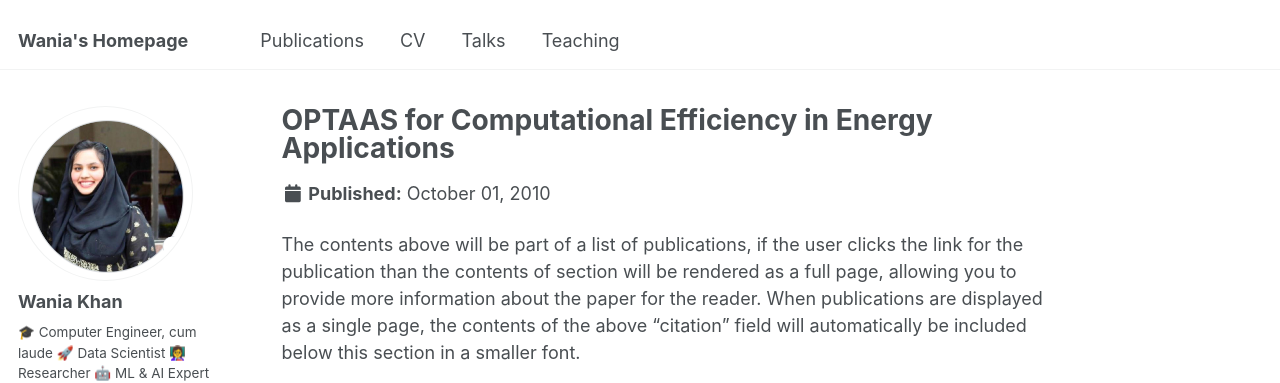
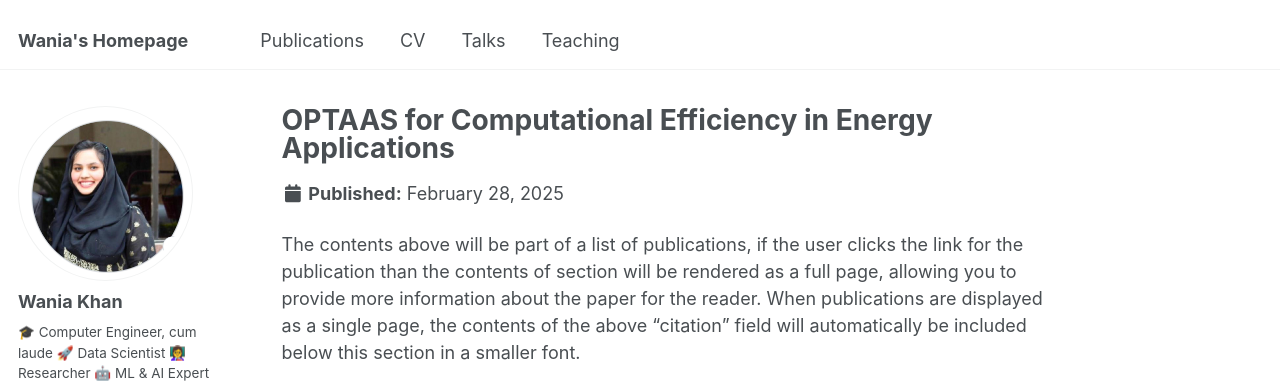
Before and after one commit to WaniaKhance/WaniaKhan-Profile, a Jekyll site: the page built from _publications/2010-10-01-paper-title-number-2.md, in a window 1280 px wide and 1091 px high. Shown: the top 383 px of the window. Built offline with Jekyll 4.4.1, drawn with Linux system fonts in a browser that asks for light colours; some web fonts are replaced.

Commit message:
Update 2010-10-01-paper-title-number-2.md

```diff
--- a/_publications/2010-10-01-paper-title-number-2.md
+++ b/_publications/2010-10-01-paper-title-number-2.md
@@ -4,7 +4,7 @@ collection: publications
 category: conference
 #permalink: /publication/2010-10-01-paper-title-number-2
 excerpt: 'The proliferating energy data generation poses significant challenges across various energy applications. This study focuses on one such energy application: cost-optimization of single households. Households with limited computing capacity need an online decision-making process to efficiently utilize their renewable resources and effectively manage their energy data. This paper presents OPTAAS (Optimization as a Service), a framework designed to implement online decision-making for households to resolve optimization problems efficiently and in a timely manner.'
-#date: 2010-10-01
+date: 2025-02-28
 #venue: 'Journal 1'
 #slidesurl: 'http://academicpages.github.io/files/slides2.pdf'
 paperurl: 'Ready to be submitted.'
```
